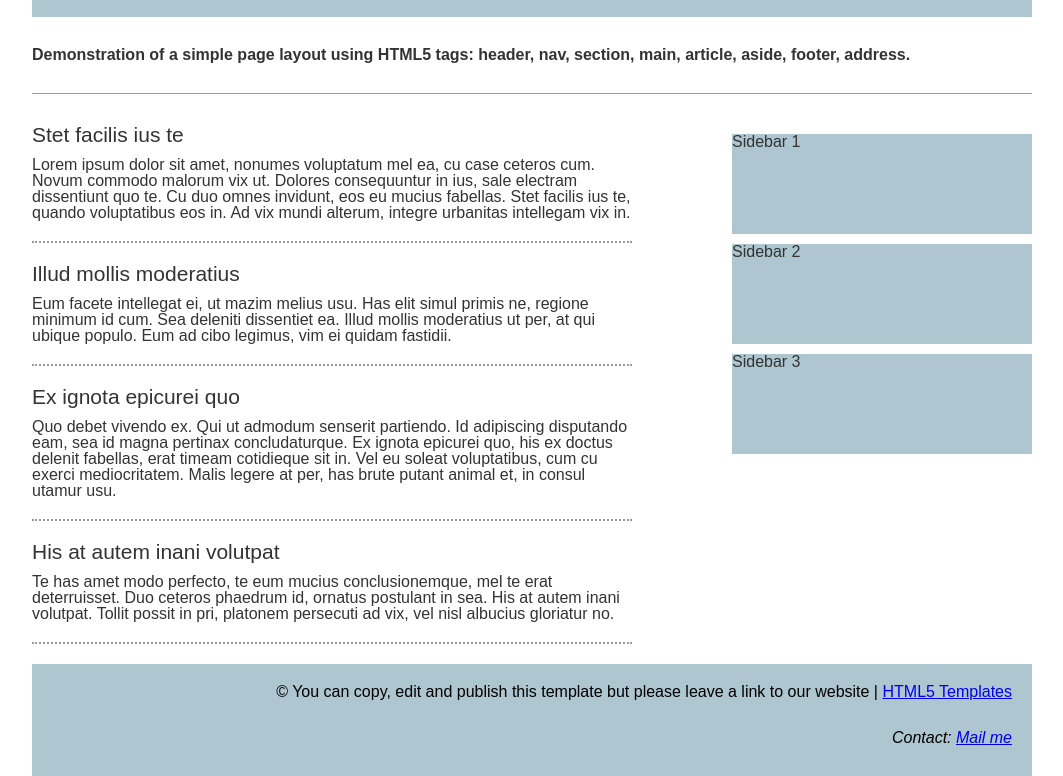
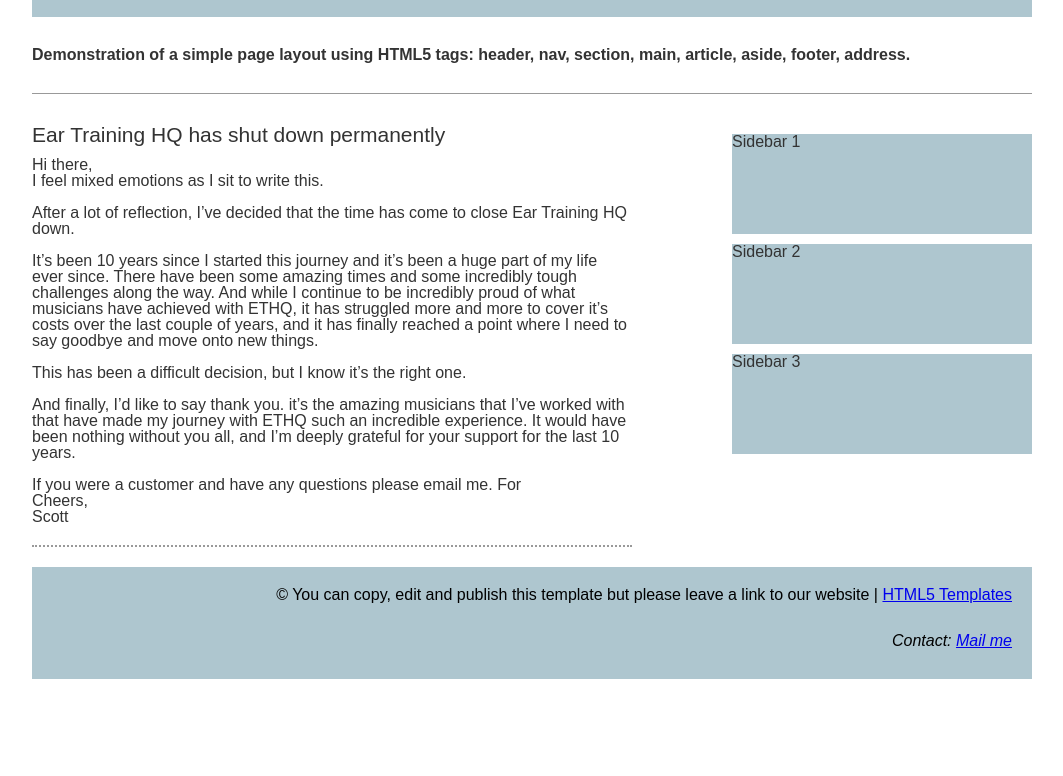
Before and after one commit to eartraininghq/eartraininghq.github.io, a plain HTML site: page index.html in a window 1280 px wide. Shown: the part 63-839 px from the top of the page, without its empty margins (108-1171 px from the left). After the commit the page ends 800 px from the top, so only its background shows below. Drawn offline with Linux system fonts and the light colour scheme.

Commit message:
Update index.html

```diff
--- a/index.html
+++ b/index.html
@@ -28,21 +28,29 @@
 	<section id="pageContent">
 		<main role="main">
 			<article>
-				<h2>Stet facilis ius te</h2>
-				<p>Lorem ipsum dolor sit amet, nonumes voluptatum mel ea, cu case ceteros cum. Novum commodo malorum vix ut. Dolores consequuntur in ius, sale electram dissentiunt quo te. Cu duo omnes invidunt, eos eu mucius fabellas. Stet facilis ius te, quando voluptatibus eos in. Ad vix mundi alterum, integre urbanitas intellegam vix in.</p>
+				<h2>Ear Training HQ has shut down permanently</h2>
+				<p>Hi there,</p>
+
+					<p>I feel mixed emotions as I sit to write this.</p><br>
+
+					<p>After a lot of reflection, I’ve decided that the time has come to close Ear Training HQ down.</p><br>
+
+					<p>It’s been 10 years since I started this journey and it’s been a huge part of my life ever since. There have been some amazing times and some incredibly tough challenges along the way. And while I continue to be incredibly proud of what musicians have achieved with ETHQ, it has struggled more and more to cover it’s costs over the last couple of years, and it has finally reached a point where I need to say goodbye and move onto new things.</p>
+					<br>
+					<p>This has been a difficult decision, but I know it’s the right one.</p>
+					<br>
+					<p>And finally, I’d like to say thank you. it’s the amazing musicians that I’ve worked with that have made my journey with ETHQ such an incredible experience. It would have been nothing without you all, and I’m deeply grateful for your support for the last 10 years.</p>
+					<br>
+					<p>If you were a customer and have any questions please email me.
+
+					For
+					</p>
+
+					<p>Cheers,</p>
+
+					<p>Scott</p>
 			</article>
-			<article>
-				<h2>Illud mollis moderatius</h2>
-				<p>Eum facete intellegat ei, ut mazim melius usu. Has elit simul primis ne, regione minimum id cum. Sea deleniti dissentiet ea. Illud mollis moderatius ut per, at qui ubique populo. Eum ad cibo legimus, vim ei quidam fastidii.</p>
-			</article>
-			<article>
-				<h2>Ex ignota epicurei quo</h2>
-				<p>Quo debet vivendo ex. Qui ut admodum senserit partiendo. Id adipiscing disputando eam, sea id magna pertinax concludaturque. Ex ignota epicurei quo, his ex doctus delenit fabellas, erat timeam cotidieque sit in. Vel eu soleat voluptatibus, cum cu exerci mediocritatem. Malis legere at per, has brute putant animal et, in consul utamur usu.</p>
-			</article>
-			<article>
-				<h2>His at autem inani volutpat</h2>
-				<p>Te has amet modo perfecto, te eum mucius conclusionemque, mel te erat deterruisset. Duo ceteros phaedrum id, ornatus postulant in sea. His at autem inani volutpat. Tollit possit in pri, platonem persecuti ad vix, vel nisl albucius gloriatur no.</p>
-			</article>
+
 		</main>
 		<aside>
 			<div>Sidebar 1</div>
```
